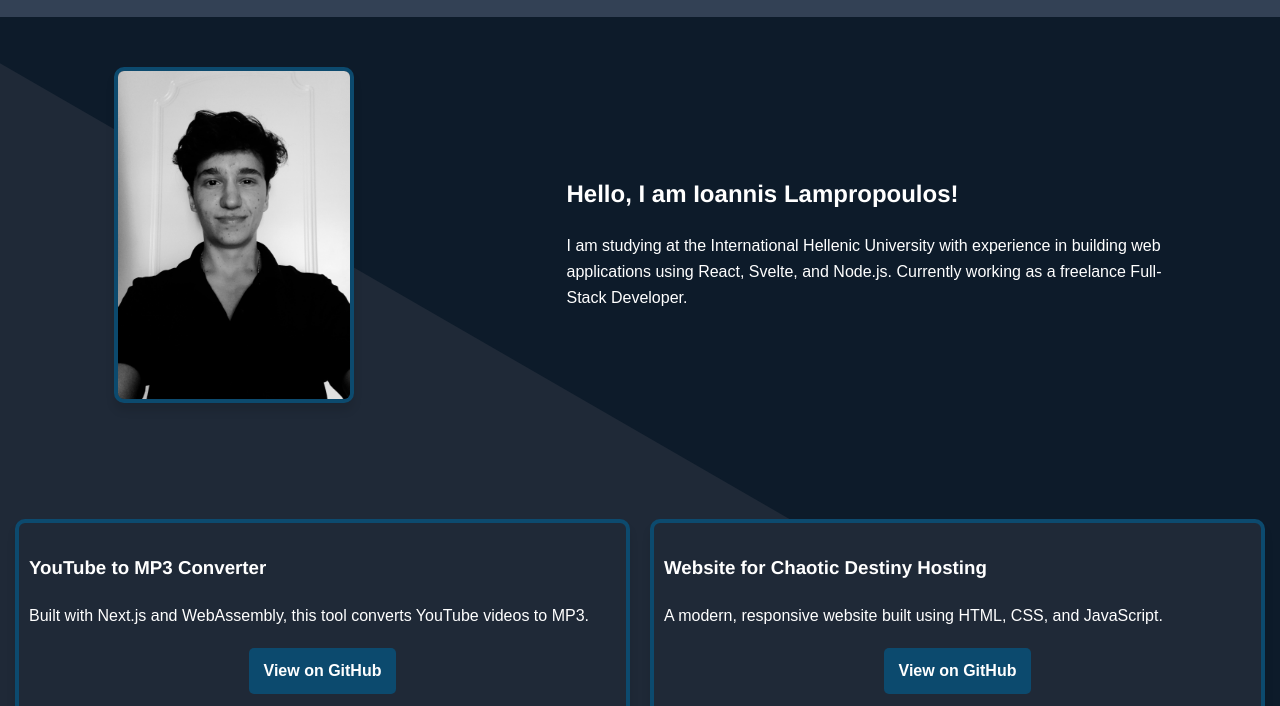
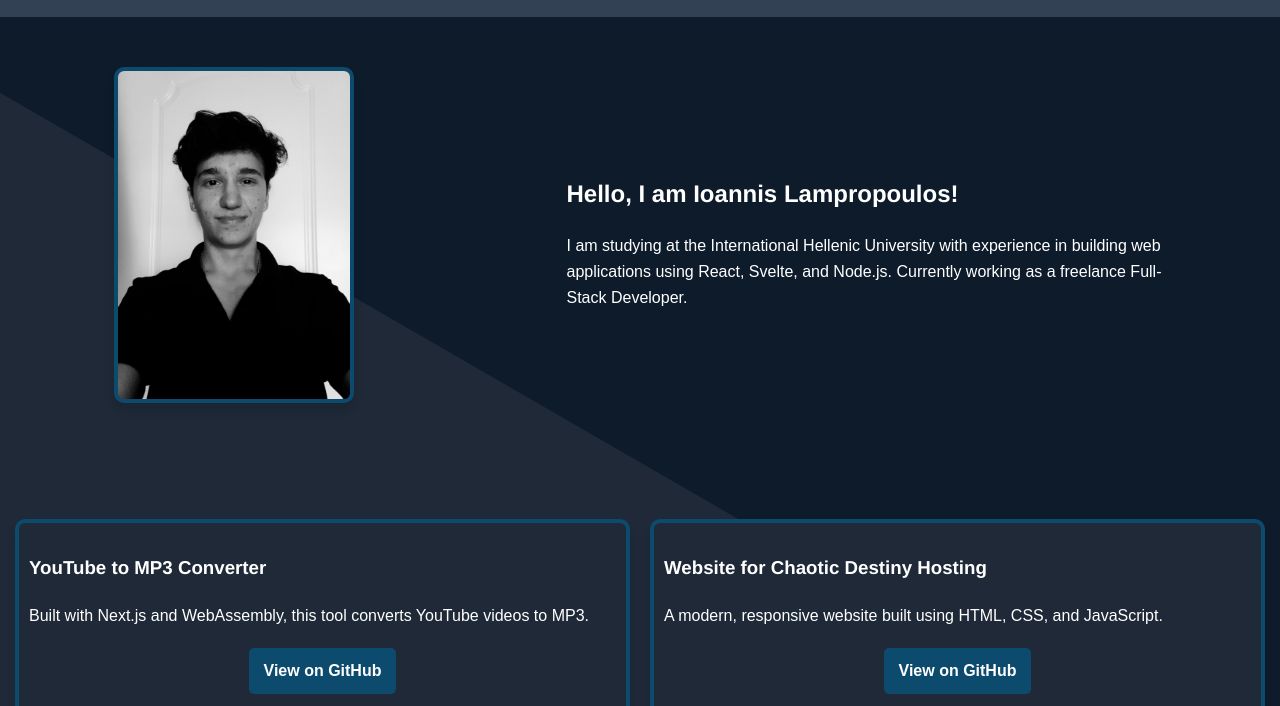
Before and after one commit to Lampropoulosss/Lampropoulosss.github.io, a website built with Parcel: page src/index.html in a window 1280 px wide. Shown: the part 69-775 px from the top of the page. Built offline with nearby package versions, Linux system fonts and the light colour scheme.

```diff
--- a/src/styles.css
+++ b/src/styles.css
@@ -85,12 +85,12 @@
 .overlay {
   position: fixed;
   top: -35%;
-  left: -10%;
-  width: 200vw; /* Full width of the viewport */
-  height: 125vh; /* Full height of the viewport */
+  left: -14%;
+  width: 200vw;
+  height: 125vh;
   background-color: #0d1b2a;
   transform: rotate(30deg);
-  z-index: -1; /* Puts it behind other content */
+  z-index: -1;
 }
 
 .about-text {
```
